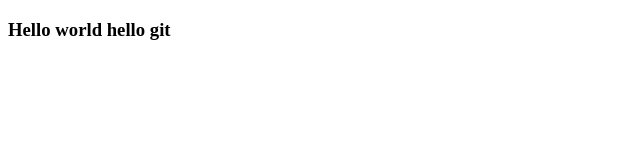
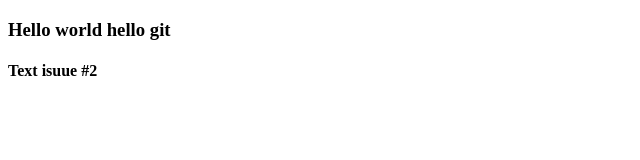
Before and after one commit to wogus21/clone-x-frontend-sample, a Vue app: page / in a window 1280 px wide. Shown: the top 160 px of the page, without its empty margins (0-640 px from the left). Built offline with nearby package versions, Linux system fonts and the light colour scheme.

Commit message:
closed #2 Add Text

```diff
--- a/src/App.vue
+++ b/src/App.vue
@@ -1,5 +1,6 @@
 <template>
   <h3>Hello world hello git</h3>
+  <h4>Text isuue #2</h4>
 </template>
 
 <script>
```
